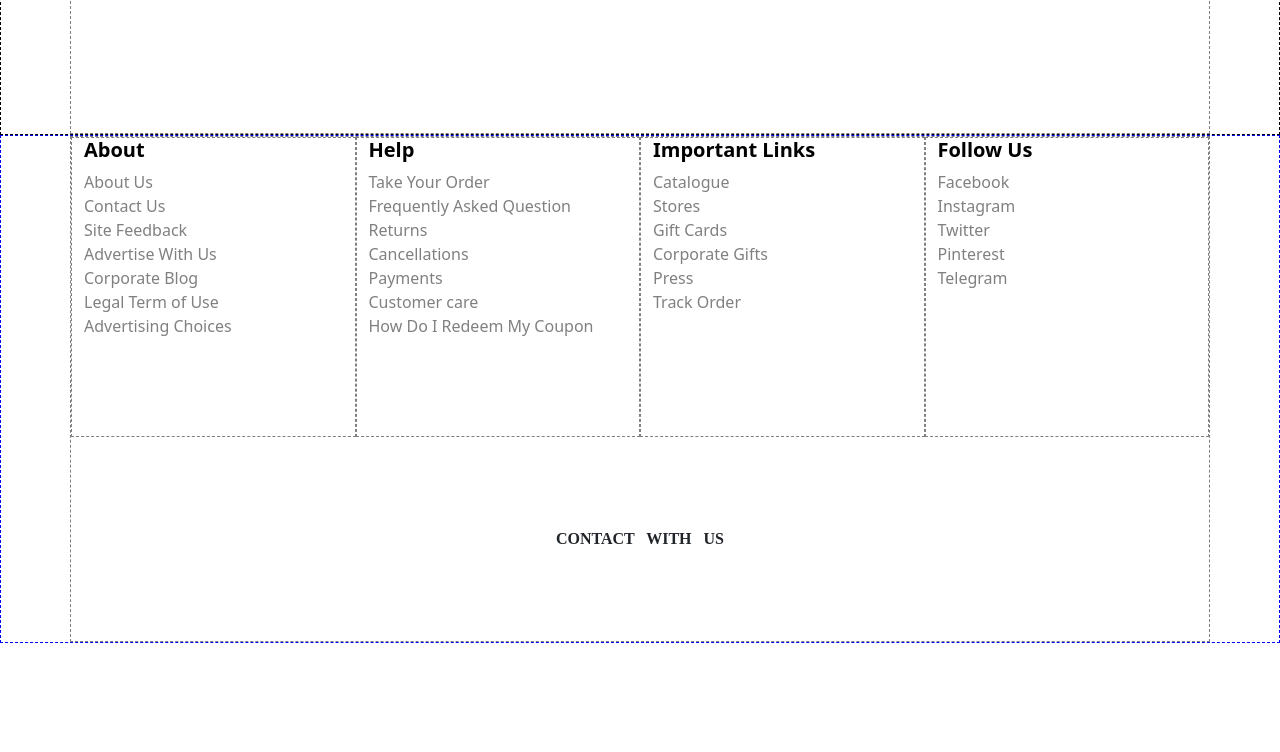
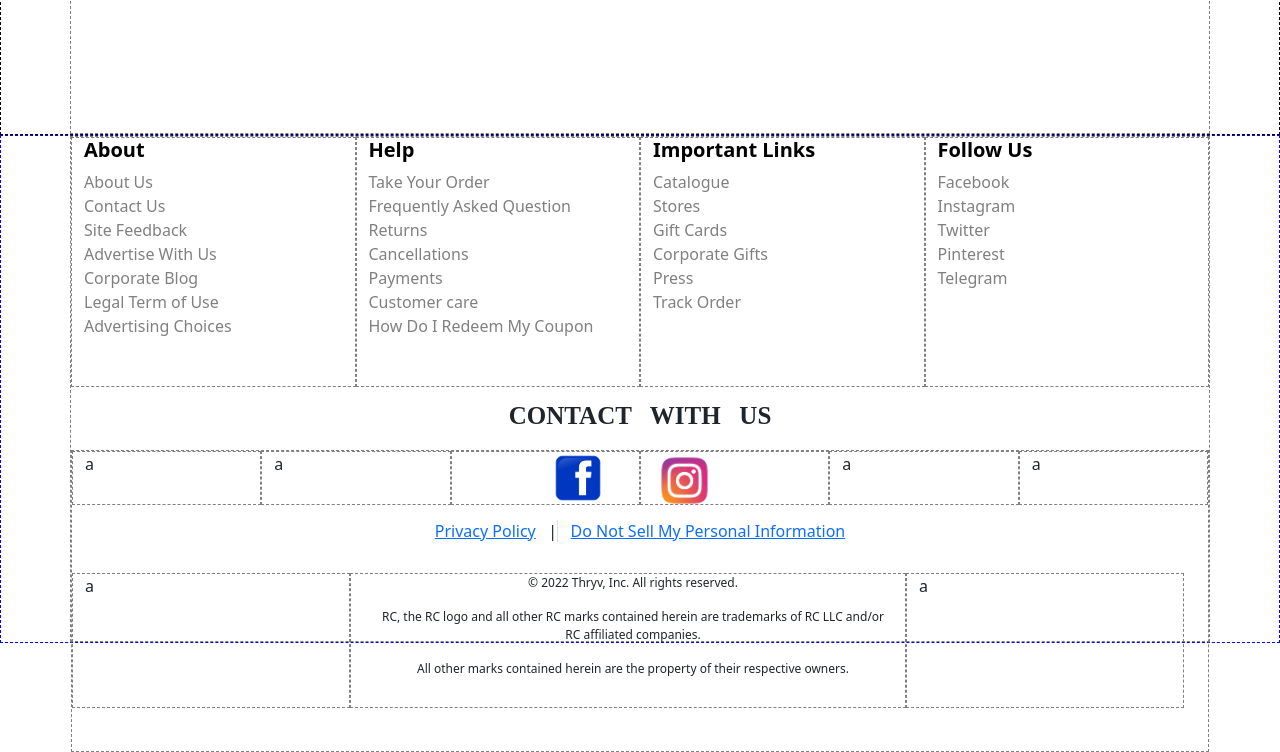
Before and after one commit to akshat26120/projectclg, a plain HTML site: page index.html in a window 1280 px wide. Shown: the part 4396-5148 px from the top of the page. Before the commit the page ends 5039 px from the top, so only its background shows below. Drawn offline with nearby package versions, Linux system fonts and the light colour scheme.

Commit message:
footerdone

```diff
--- a/index.html
+++ b/index.html
@@ -10,7 +10,7 @@
         <link rel="stylesheet"  href="css/style.css">
     </head>
     <body>
-        <header>
+      <header>
             <div class="container a_tbdr h-100">
                 <div class="row h-100">
                     <div class="col-2 a_tbdr h-100">
@@ -37,7 +37,7 @@
         <footer>
             <div class="container a_tbdr h-100">
                 <div class="row" style="height: 60%;">
-                    <div class="col-3 a_tbdr" style="height:300px">
+                    <div class="col-3 a_tbdr" style="height:250px">
                         <ul class="nav flex-column">
                             <li class="nav-item">
                               <a class="nav-link active p-0 a_ted1" aria-current="page" href="#"><h5><b>About</b></h5></a>
@@ -67,7 +67,7 @@
 
                           </ul>
                     </div>
-                    <div class="col-3 a_tbdr" style="height:300px">
+                    <div class="col-3 a_tbdr" style="height:250px">
                         <ul class="nav flex-column">
                             <li class="nav-item">
                               <a class="nav-link active p-0 a_ted2" aria-current="page" href="#"><h5><b>Help</b></h5></a>
@@ -97,7 +97,7 @@
 
                           </ul>
                     </div>
-                    <div class="col-3 a_tbdr" style="height:300px">
+                    <div class="col-3 a_tbdr" style="height:250px">
                         <ul class="nav flex-column">
                             <li class="nav-item">
                               <a class="nav-link active a_ted3 p-0" aria-current="page" href="#"><h5><b>Important Links</b></h5></a>
@@ -124,7 +124,7 @@
 
                           </ul>
                     </div>
-                    <div class="col-3 a_tbdr" style="height:300px">
+                    <div class="col-3 a_tbdr" style="height:250px">
                         <ul class="nav flex-column">
                             <li class="nav-item">
                               <a class="nav-link active p-0 a_ted" aria-current="page" href="#"><h5><b>Follow Us</b></h5></a>
@@ -147,7 +147,38 @@
                             </li>
                           </ul>
                     </div>
-                    <p style="padding-top:90px; text-align: center; font-family:Serif;"><b>CONTACT &nbsp WITH &nbsp US</b></p>
+                    <p style="padding-top:10px; text-align: center; font-family:Serif;font-size:25px;"><b>CONTACT &nbsp WITH &nbsp US</b></p>
+                    <div class="container a_tbdr h-100">
+                      <div class="row" style="height:90%;">
+                        <div class="col-2 a_tbdr" style="height:20%">a</div>
+                        <div class="col-2 a_tbdr" style="height:20%">a</div>
+                        <div class="col-2 a_tbdr" style="height:20%">
+                          <a href="https://www.facebook.com/login.php"><img href="https://www.facebook.com/login.php" src="img/R.png" height="50px" style="padding-left:90px; padding-top:2px;"></a>
+                        </div>
+                        <div class="col-2 a_tbdr" style="height:20%">
+                          <a href="https://www.instagram.com/?hl=en"><img src="img/pngtree-instagram-icon-png-image_3584852-removebg-preview.png" height="57px" style="padding-left:3px;"></a>
+                        </div>
+                        <div class="col-2 a_tbdr" style="height:20%">a</div>
+                        <div class="col-2 a_tbdr" style="height:20%">a</div>
+                        <p style="text-align: center;"><a href="https://corporate.thryv.com/privacy/">Privacy Policy</a>&nbsp&nbsp&nbsp<span class="border-end">|</span>&nbsp&nbsp&nbsp<a href="https://termly.io/resources/articles/do-not-sell-my-personal-information/#:~:text=A%20Do%20Not%20Sell%20My%20Personal%20Information%20%28DNSMPI%29,of%20consumers%E2%80%99%20personal%20information%20in%20exchange%20for%20compensation.">Do Not Sell My Personal Information</a></p>
+
+
+
+                        <div class="row" style="height: 50%;">
+                          <div class="col-3 a_tbdr" style="height:100%">a</div>
+                          <div class="col-6 a_tbdr" style="height:100%">
+                            <p  style="font-size:12PX; padding-left:10px; text-align: center;">© 2022 Thryv, Inc. All rights reserved.</p>
+                            <p style="text-align: center; font-size:12PX; padding-left:10px;">RC, the RC logo and all other RC marks contained herein are trademarks of RC LLC and/or RC affiliated companies.</p>
+                            <p style="text-align:center; font-size:12PX; padding-left:10px;">All other marks contained herein are the property of their respective owners.</p>
+                          </div>
+                          <div class="col-3 a_tbdr" style="height:100%">a</div>
+
+
+
+
+
+                      </div>
+
                 </div>
             </div>
         </footer>
```
Also changed, not shown: img/R.png (added), img/pngtree-instagram-icon-png-image_3584852-removebg-preview.png (added), img/shopping-bag-handle-recycle-mark-vector-icon-thin-line-carton-box-packaging-concept-linear-pictogram-parcel-shipping-158238352.jpg (deleted), img/silhouette-young-man-biker-motorcycle-600w-709351318.webp (added).
